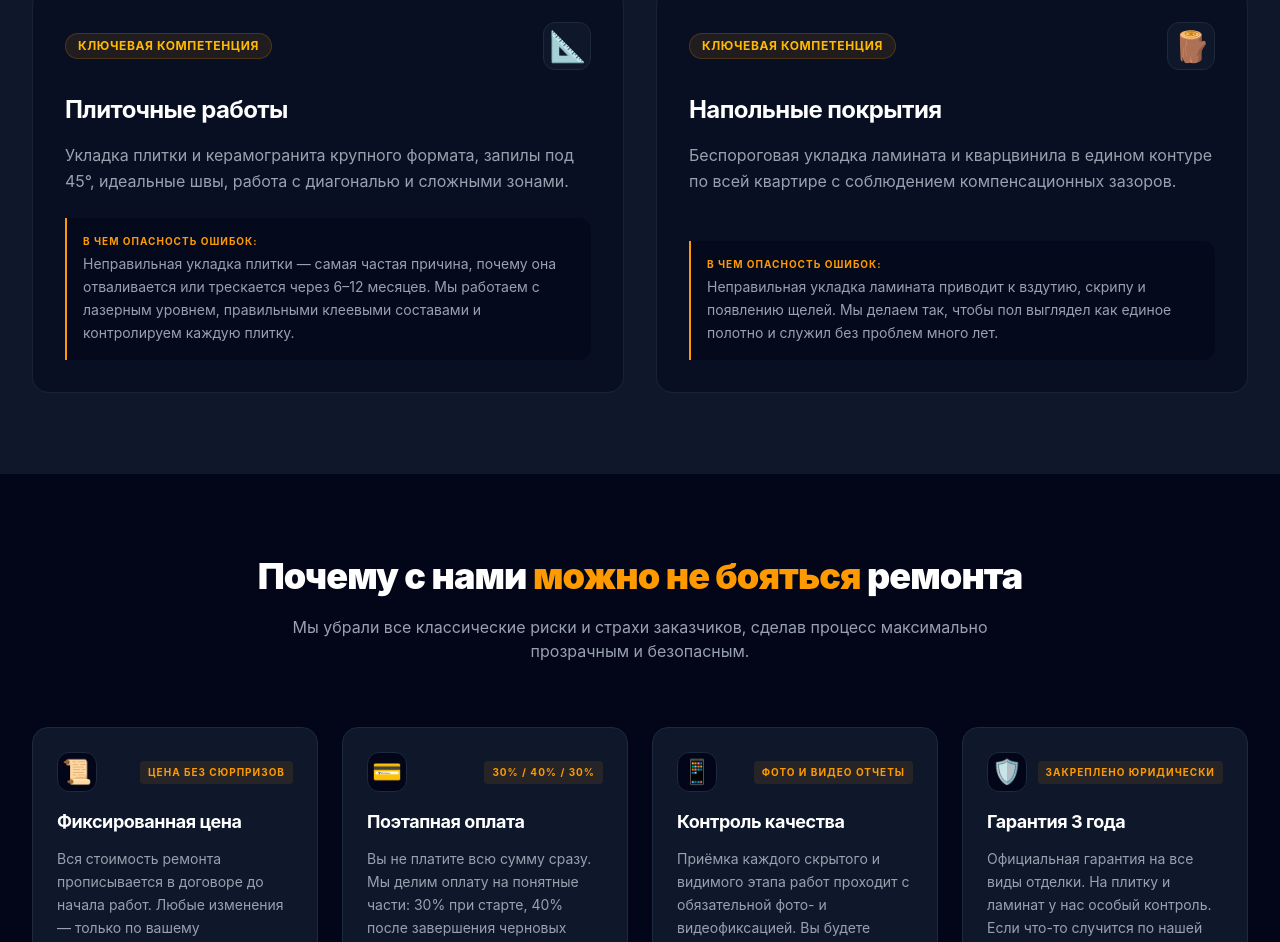
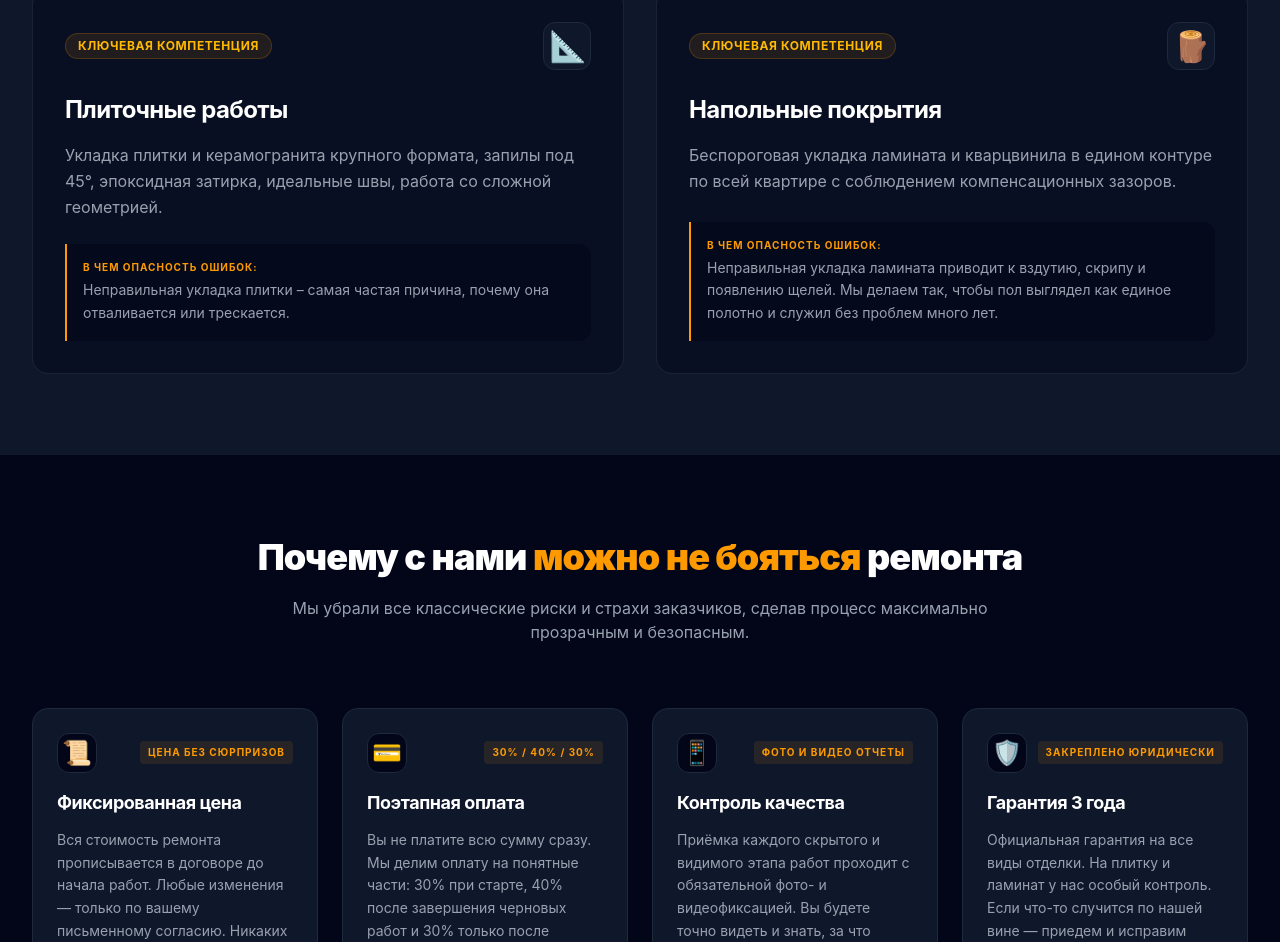
Before and after one commit to gift0723gift-cloud/remont-stroy, a React (Vite) app: page / in a window 1280 px wide. Shown: the part 2244-3186 px from the top of the page. Built offline with nearby package versions, Linux system fonts and the light colour scheme.

Commit message:
feat: сохранил и добавил эпоксидную затирку в услуги

```diff
--- a/src/components/Services.jsx
+++ b/src/components/Services.jsx
@@ -18,12 +18,14 @@ export default function Services() {
       whyImportant: 'Чистовая отделка — это то, что вы видите каждый день. Мы доводим поверхности до идеального состояния, чтобы не было видно стыков, неровностей и «волн».',
       icon: '✨'
     },
-    {
+
+      {
       id: 3,
       badge: 'Ключевая компетенция',
       title: 'Плиточные работы',
-      description: 'Укладка плитки и керамогранита крупного формата, запилы под 45°, идеальные швы, работа с диагональю и сложными зонами.',
-      whyImportant: 'Неправильная укладка плитки — самая частая причина, почему она отваливается или трескается через 6–12 месяцев. Мы работаем с лазерным уровнем, правильными клеевыми составами и контролируем каждую плитку.',
+      // Добавили "эпоксидная затирка" в описание:
+      description: 'Укладка плитки и керамогранита крупного формата, запилы под 45°, эпоксидная затирка, идеальные швы, работа со сложной геометрией.',
+      whyImportant: 'Неправильная укладка плитки – самая частая причина, почему она отваливается или трескается.',
       icon: '📐'
     },
     {
```
